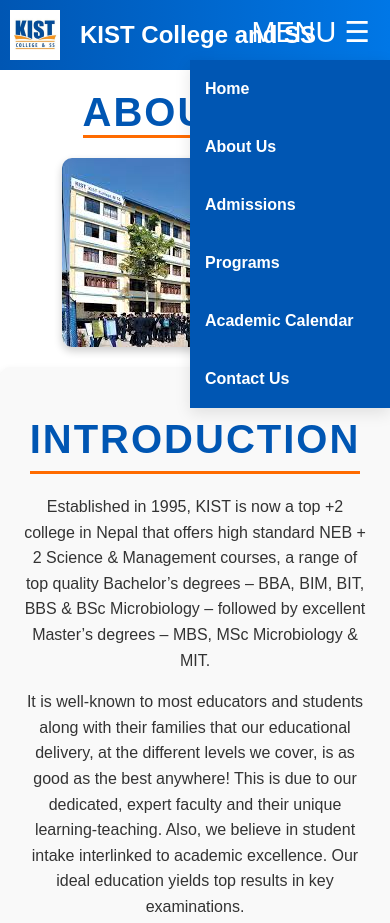
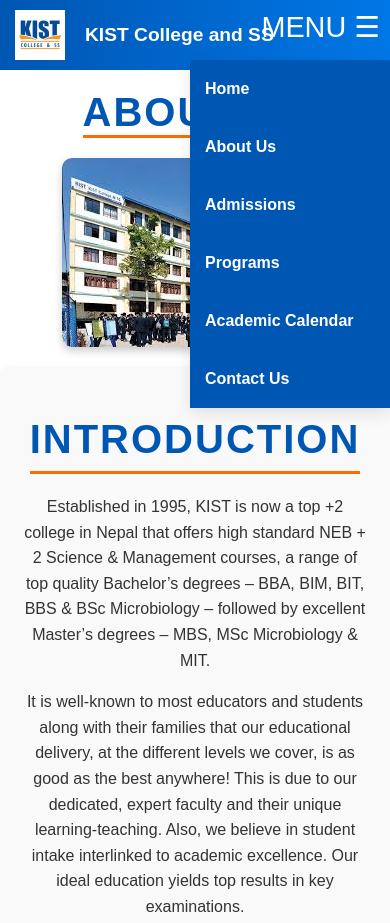
Before and after one commit to Prajjwal-dev/KIST_College, a plain HTML site: page about_us.html in a window 390 px wide. Shown: the top 923 px of the page. Drawn offline with Linux system fonts and the light colour scheme.

Commit message:
Project_Finished_1

```diff
--- a/index_style.css
+++ b/index_style.css
@@ -740,3 +740,26 @@ body {
         font-size: 1rem;
     }
 }
+
+
+/* Mobile Devices */
+@media (max-width: 768px) {
+    .navbar {
+        display: flex;
+        flex-direction: row;
+        justify-content: space-between;
+        align-items: center;
+        padding: 10px 15px; /* Adjusted padding for better spacing */
+    }
+
+    .college-name {
+        font-size: 1.2rem; /* Slightly smaller font for college name */
+    }
+
+    .menu-icon {
+        font-size: 1.8rem;
+        position: absolute;
+        top: 10px;
+        right: 10px; /* Adjusted positioning to avoid collision */
+    }
+}
```
